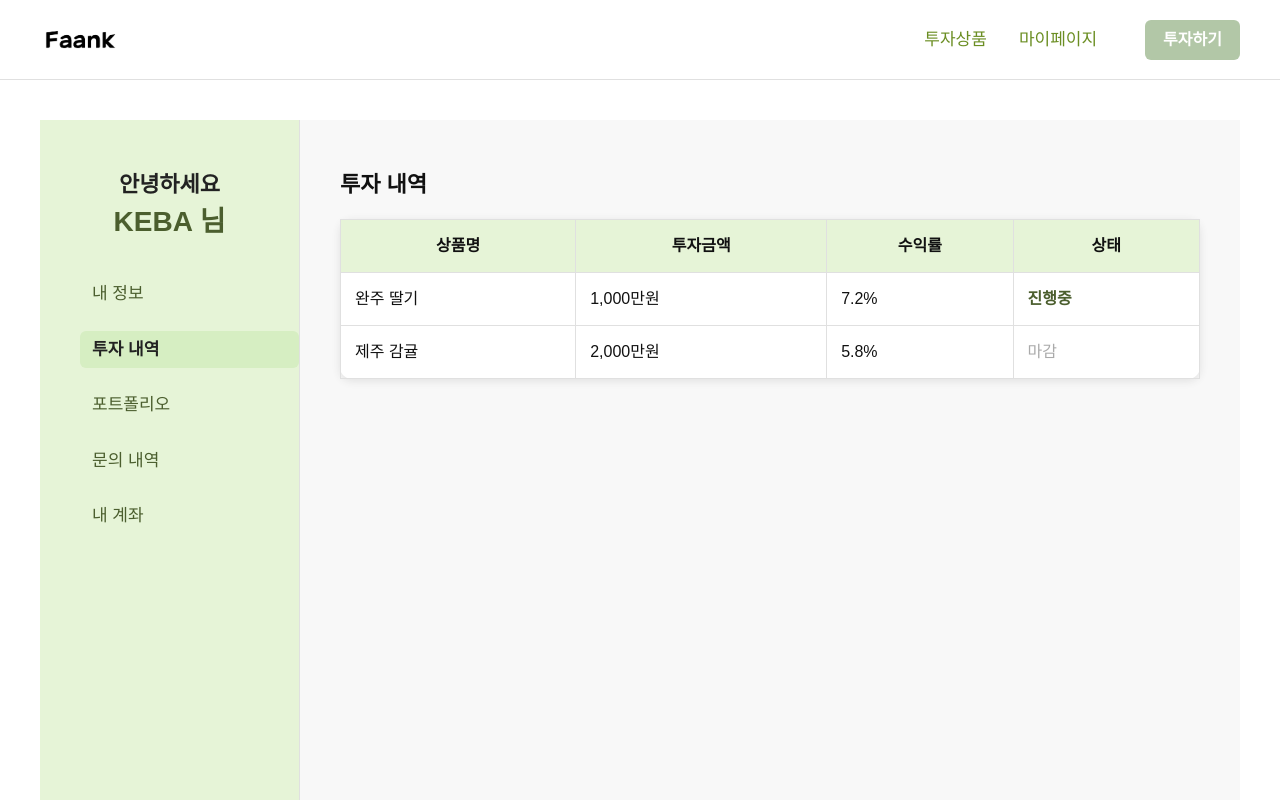
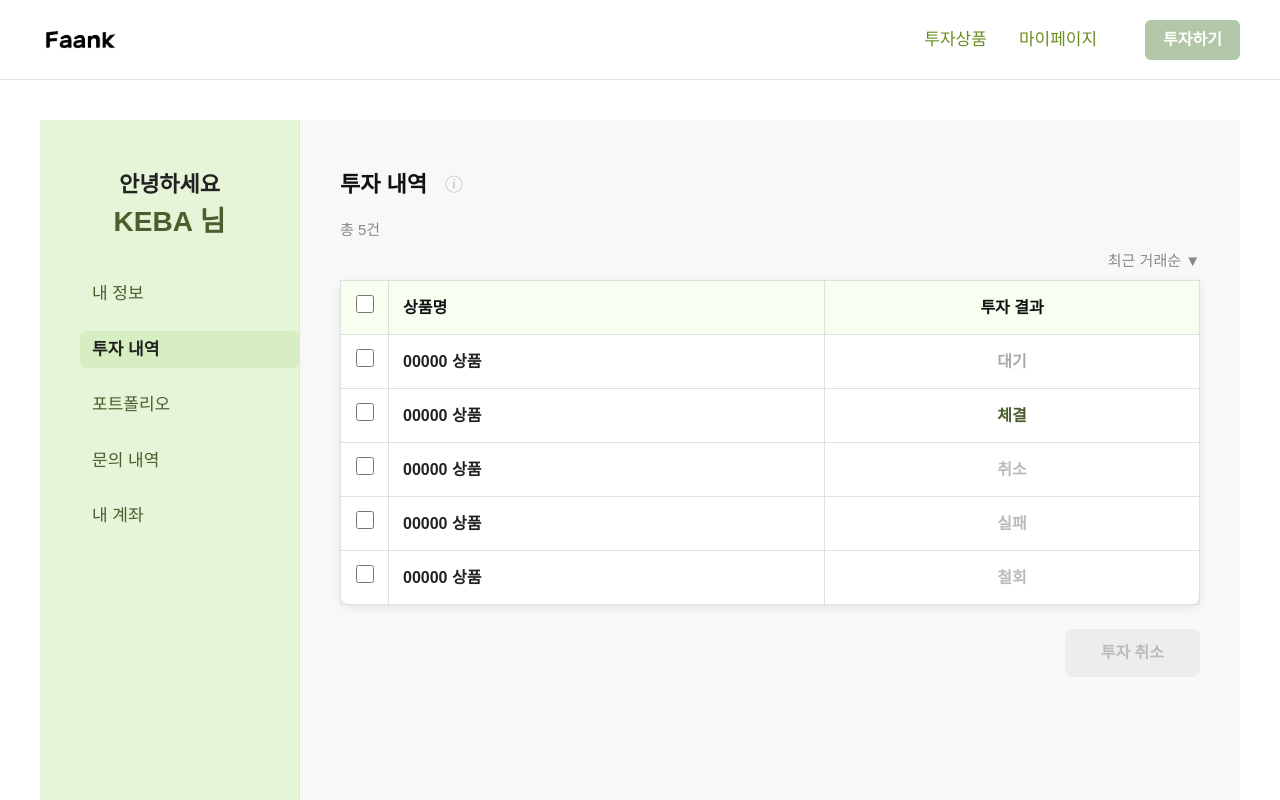
Before and after one commit to Faank-Web/KEBA-front, a Next.js app: page /mypage in a window 1280 px wide. Both pictures are taken after a click on the element "투자 내역". Shown: the top 800 px of the page. Built offline with nearby package versions, Linux system fonts and the light colour scheme.

Commit message:
투자내역 페이지

```diff
--- a/src/app/mypage/page.tsx
+++ b/src/app/mypage/page.tsx
@@ -1,6 +1,6 @@
 "use client";
-
-import React, { useState } from "react";
+import React, { useState, useRef, useEffect } from "react";
+import Link from "next/link";
 
 const MENU = [
   { key: "info", label: "내 정보" },
@@ -10,8 +10,57 @@ const MENU = [
   { key: "account", label: "내 계좌" },
 ];
 
+const INIT_INVEST_LIST = [
+  { id: 1, name: "00000 상품", status: "대기" },
+  { id: 2, name: "00000 상품", status: "체결" },
+  { id: 3, name: "00000 상품", status: "취소" },
+  { id: 4, name: "00000 상품", status: "실패" },
+  { id: 5, name: "00000 상품", status: "철회" },
+];
+
+const STATUS_HELP = [
+  { title: "투자 신청", desc: "투자 신청 후 마감 시간 전까지 추가 투자가 가능합니다." },
+  { title: "투자 취소", desc: "투자 취소는 신청 상태일 전체 건에 취소는 가능합니다." },
+  { title: "투자 철회", desc: "투자 계약 체결 전 투자 철회는 철회에 해당합니다." },
+  { title: "투자 대기", desc: "청약에 투자 기회를 경쟁하게 변환되는 기간이며 일반 변경 방식에 따라 다를 수 있습니다." },
+  { title: "투자 실패", desc: "청약 후 투자 실패가 확정된 상태를 실패로 처리합니다." },
+  { title: "투자 체결", desc: "투자 신청에 성공하여 투자 체결 수량은 신청한 C 수량과 차이가 발생할 수 있습니다." },
+];
+
 export default function MyPage() {
   const [selected, setSelected] = useState("main");
+  const [investList, setInvestList] = useState(INIT_INVEST_LIST);
+  const [checked, setChecked] = useState<number[]>([]);
+  const [showStatusHelp, setShowStatusHelp] = useState(false);
+  const helpRef = useRef<HTMLDivElement>(null);
+
+  const handleCheck = (id: number) => {
+    setChecked((prev) =>
+      prev.includes(id) ? prev.filter((v) => v !== id) : [...prev, id]
+    );
+  };
+  const handleCheckAll = () => {
+    if (checked.length === investList.length) {
+      setChecked([]);
+    } else {
+      setChecked(investList.map((item) => item.id));
+    }
+  };
+  const handleDelete = () => {
+    setInvestList((prev) => prev.filter((item) => !checked.includes(item.id)));
+    setChecked([]);
+  };
+  // 팝업 바깥 클릭 시 닫기
+  useEffect(() => {
+    if (!showStatusHelp) return;
+    const handleClick = (e: MouseEvent) => {
+      if (helpRef.current && !helpRef.current.contains(e.target as Node)) {
+        setShowStatusHelp(false);
+      }
+    };
+    document.addEventListener("mousedown", handleClick);
+    return () => document.removeEventListener("mousedown", handleClick);
+  }, [showStatusHelp]);
 
   return (
     <div style={{ display: "flex", minHeight: "calc(100vh - 80px)", background: "#f8f8f8" }}>
@@ -97,32 +146,71 @@ export default function MyPage() {
           </div>
         )}
         {selected === "invest" && (
-          <div style={{ width: "100%" }}>
-            <div style={{ fontSize: 22, fontWeight: 700, color: "#111", marginBottom: 18 }}>투자 내역</div>
+          <div style={{ width: "100%", position: "relative" }}>
+            <div style={{ display: "flex", alignItems: "center", gap: 10, marginBottom: 18 }}>
+              <div style={{ fontSize: 22, fontWeight: 700, color: "#111" }}>투자 내역</div>
+              <span
+                style={{ color: "#bbb", fontSize: 18, marginLeft: 8, marginTop: 2, cursor: "pointer" }}
+                onClick={() => setShowStatusHelp((v) => !v)}
+              >
+                ⓘ
+              </span>
+              {showStatusHelp && (
+                <div
+                  ref={helpRef}
+                  style={{
+                    position: "absolute",
+                    left: 120,
+                    top: 0,
+                    background: "#fff",
+                    borderRadius: 12,
+                    boxShadow: "0 2px 16px #bbb8",
+                    padding: "24px 32px 24px 32px",
+                    minWidth: 320,
+                    zIndex: 10,
+                  }}
+                >
+                  {STATUS_HELP.map((item) => (
+                    <div key={item.title} style={{ marginBottom: 18 }}>
+                      <div style={{ fontWeight: 700, fontSize: 16, marginBottom: 4 }}>{item.title}</div>
+                      <div style={{ color: "#888", fontSize: 15 }}>{item.desc}</div>
+                    </div>
+                  ))}
+                </div>
+              )}
+            </div>
+            <div style={{ color: "#888", fontSize: 15, marginBottom: 8 }}>총 {investList.length}건</div>
+            <div style={{ display: "flex", alignItems: "center", justifyContent: "space-between", marginBottom: 8 }}>
+              <div />
+              <div style={{ color: "#888", fontSize: 15, cursor: "pointer", userSelect: "none" }}>최근 거래순 ▼</div>
+            </div>
             <table style={{ width: "100%", background: "#fff", borderRadius: 12, boxShadow: "0 2px 8px #e0e0e0", fontSize: 16, color: "#111", borderCollapse: "collapse", marginBottom: 24 }}>
               <thead>
-                <tr style={{ background: "#e6f4d7" }}>
-                  <th style={{ padding: 14, border: "1px solid #e0e0e0" }}>상품명</th>
-                  <th style={{ padding: 14, border: "1px solid #e0e0e0" }}>투자금액</th>
-                  <th style={{ padding: 14, border: "1px solid #e0e0e0" }}>수익률</th>
-                  <th style={{ padding: 14, border: "1px solid #e0e0e0" }}>상태</th>
+                <tr style={{ background: "#f6fff0" }}>
+                  <th style={{ padding: 14, border: "1px solid #e0e0e0", width: 48 }}>
+                    <input type="checkbox" onChange={handleCheckAll} checked={checked.length === investList.length && investList.length > 0} style={{ width: 18, height: 18 }} />
+                  </th>
+                  <th style={{ padding: 14, border: "1px solid #e0e0e0", textAlign: "left" }}>상품명</th>
+                  <th style={{ padding: 14, border: "1px solid #e0e0e0" }}>투자 결과</th>
                 </tr>
               </thead>
               <tbody>
-                <tr>
-                  <td style={{ padding: 14, border: "1px solid #e0e0e0" }}>완주 딸기</td>
-                  <td style={{ padding: 14, border: "1px solid #e0e0e0" }}>1,000만원</td>
-                  <td style={{ padding: 14, border: "1px solid #e0e0e0" }}>7.2%</td>
-                  <td style={{ padding: 14, border: "1px solid #e0e0e0", color: "#4b5e2e", fontWeight: 700 }}>진행중</td>
-                </tr>
-                <tr>
-                  <td style={{ padding: 14, border: "1px solid #e0e0e0" }}>제주 감귤</td>
-                  <td style={{ padding: 14, border: "1px solid #e0e0e0" }}>2,000만원</td>
-                  <td style={{ padding: 14, border: "1px solid #e0e0e0" }}>5.8%</td>
-                  <td style={{ padding: 14, border: "1px solid #e0e0e0", color: "#aaa" }}>마감</td>
-                </tr>
+                {investList.map((item) => (
+                  <tr key={item.id}>
+                    <td style={{ padding: 14, border: "1px solid #e0e0e0", textAlign: "center" }}>
+                      <input type="checkbox" checked={checked.includes(item.id)} onChange={() => handleCheck(item.id)} style={{ width: 18, height: 18 }} />
+                    </td>
+                    <td style={{ padding: 14, border: "1px solid #e0e0e0" }}>
+                      <Link href={`/products/${item.id}`} style={{ color: "#222", fontWeight: 700, textDecoration: "none", cursor: "pointer" }}>{item.name}</Link>
+                    </td>
+                    <td style={{ padding: 14, border: "1px solid #e0e0e0", color: item.status === "대기" ? "#aaa" : item.status === "체결" ? "#4b5e2e" : "#bbb", fontWeight: 600, textAlign: "center" }}>{item.status}</td>
+                  </tr>
+                ))}
               </tbody>
             </table>
+            <div style={{ display: "flex", justifyContent: "flex-end" }}>
+              <button onClick={handleDelete} disabled={checked.length === 0} style={{ background: checked.length === 0 ? "#ededed" : "#b2c7a7", color: checked.length === 0 ? "#bbb" : "#fff", border: "none", borderRadius: 8, padding: "12px 36px", fontWeight: 600, fontSize: 16, cursor: checked.length === 0 ? "not-allowed" : "pointer", transition: "background 0.2s, color 0.2s" }}>투자 취소</button>
+            </div>
           </div>
         )}
         {selected === "portfolio" && (
```
